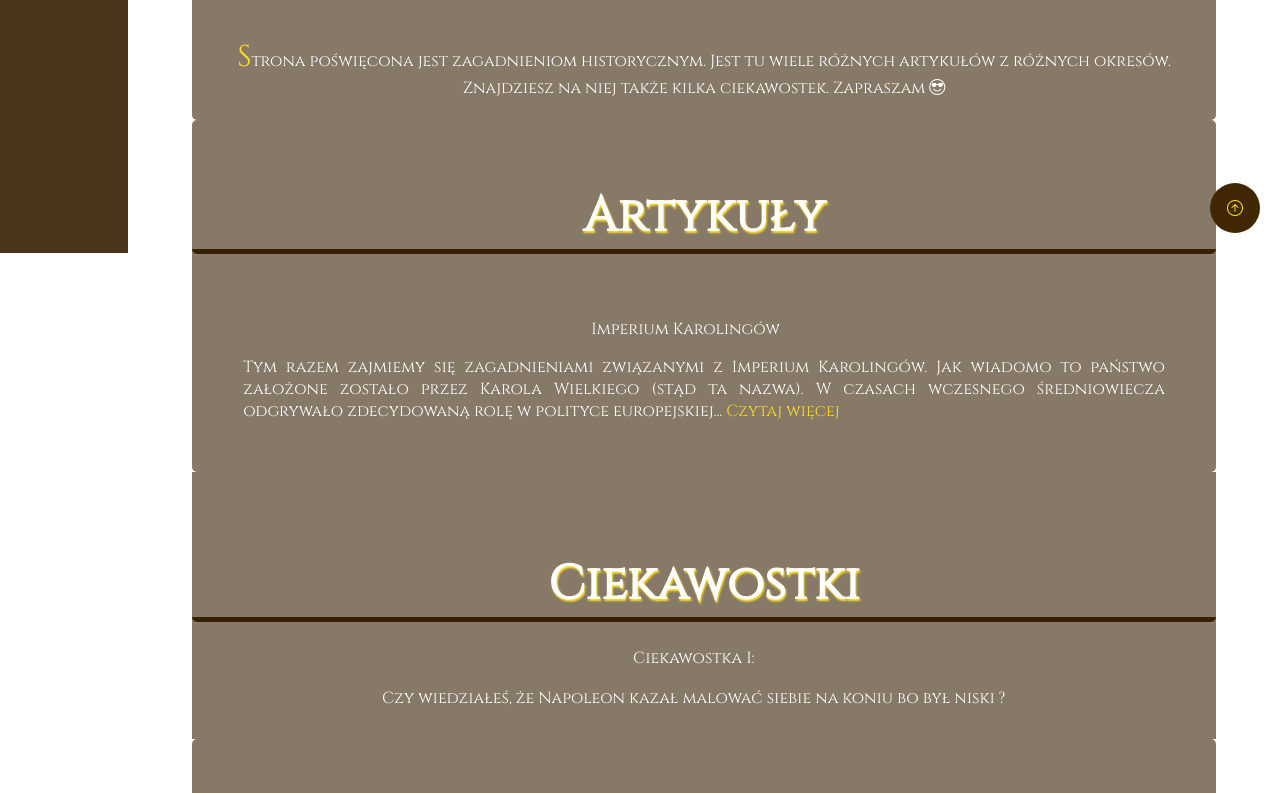
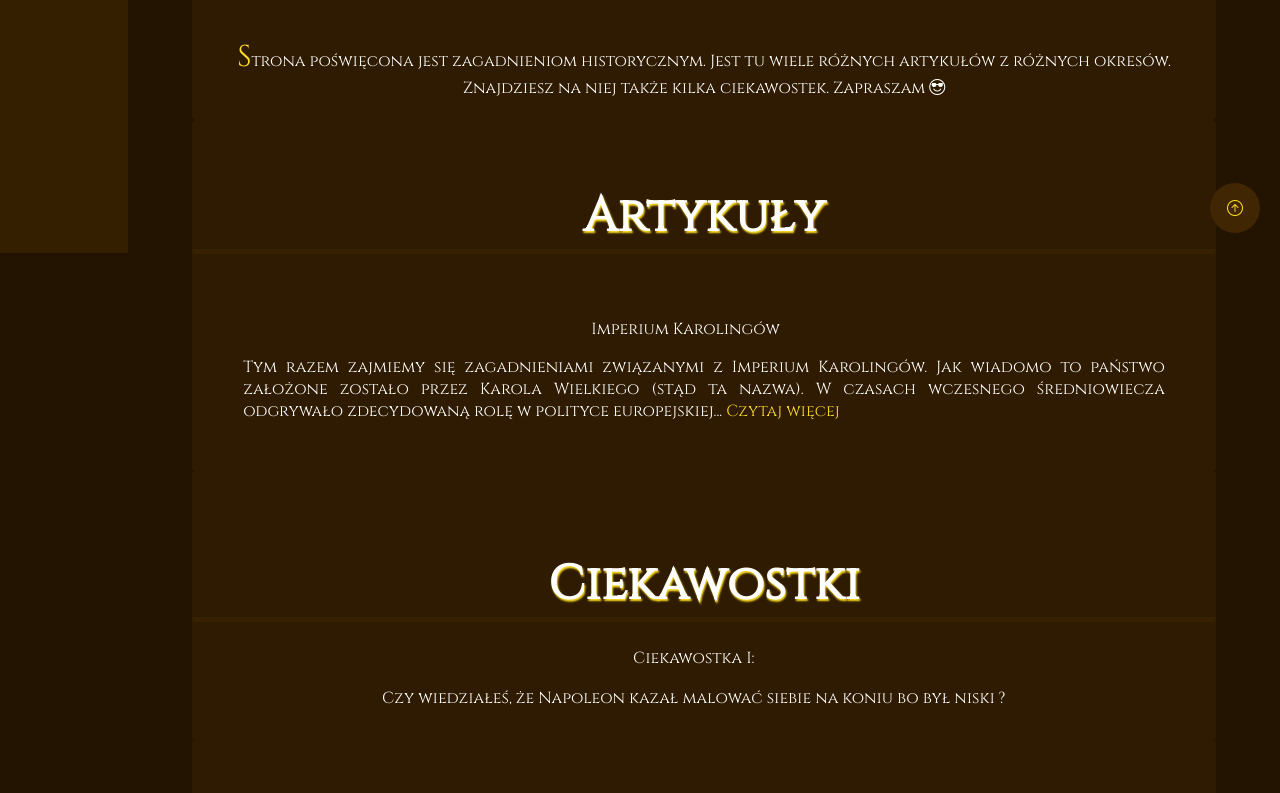
Before and after one commit to ProgrammerSolaire/kanalohistorii, a plain HTML site: page index.html in a window 1280 px wide. Shown: the part 547-1340 px from the top of the page. Drawn offline with nearby package versions, Linux system fonts and the light colour scheme; a web font is replaced by a local one.

Commit message:
Update style.css

```diff
--- a/assets/css/style.css
+++ b/assets/css/style.css
@@ -7,7 +7,7 @@ body {
     font-size: medium;
     color: white;
     margin: 0;
-    background-image: #221401;
+    background-color: #221401;
     background-position: center;
     background-repeat: no-repeat;
     background-size: 2000px;
```
